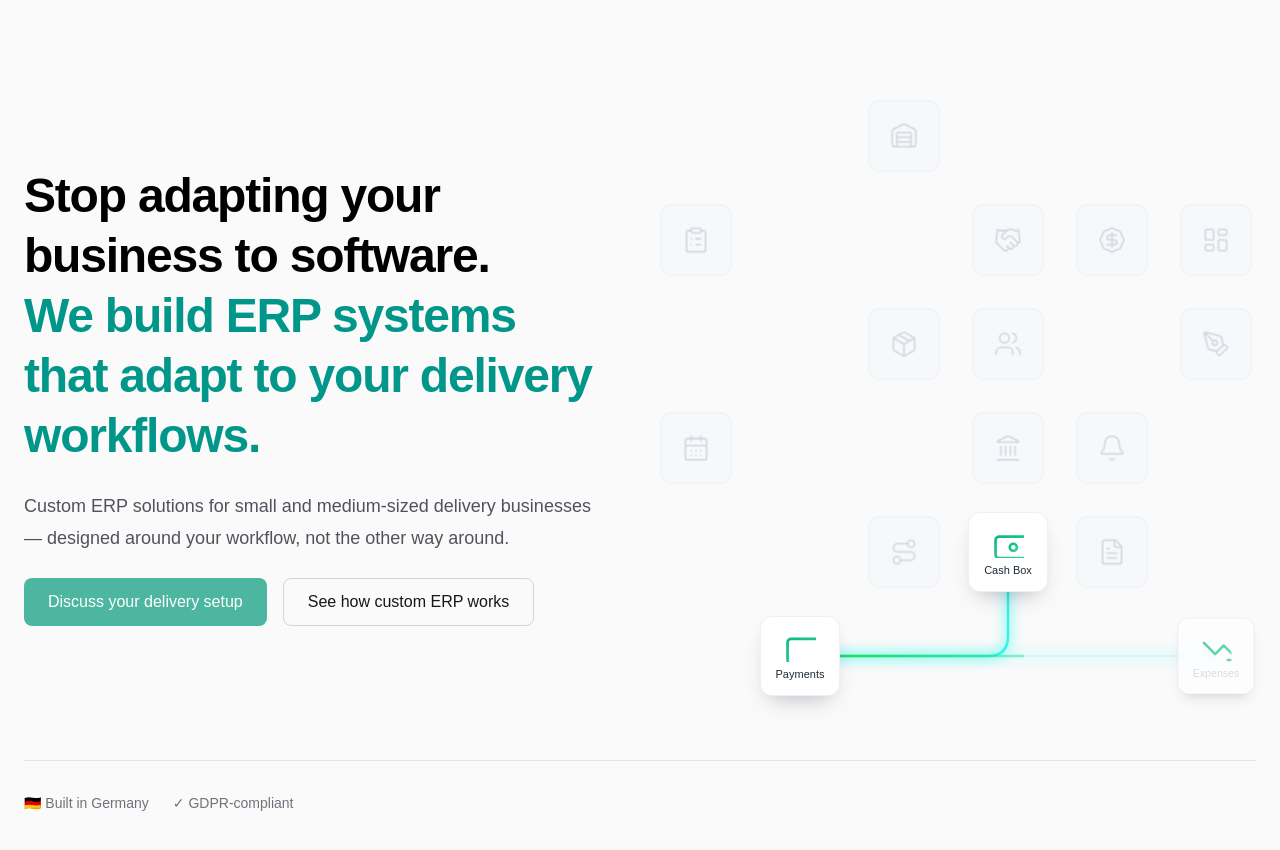
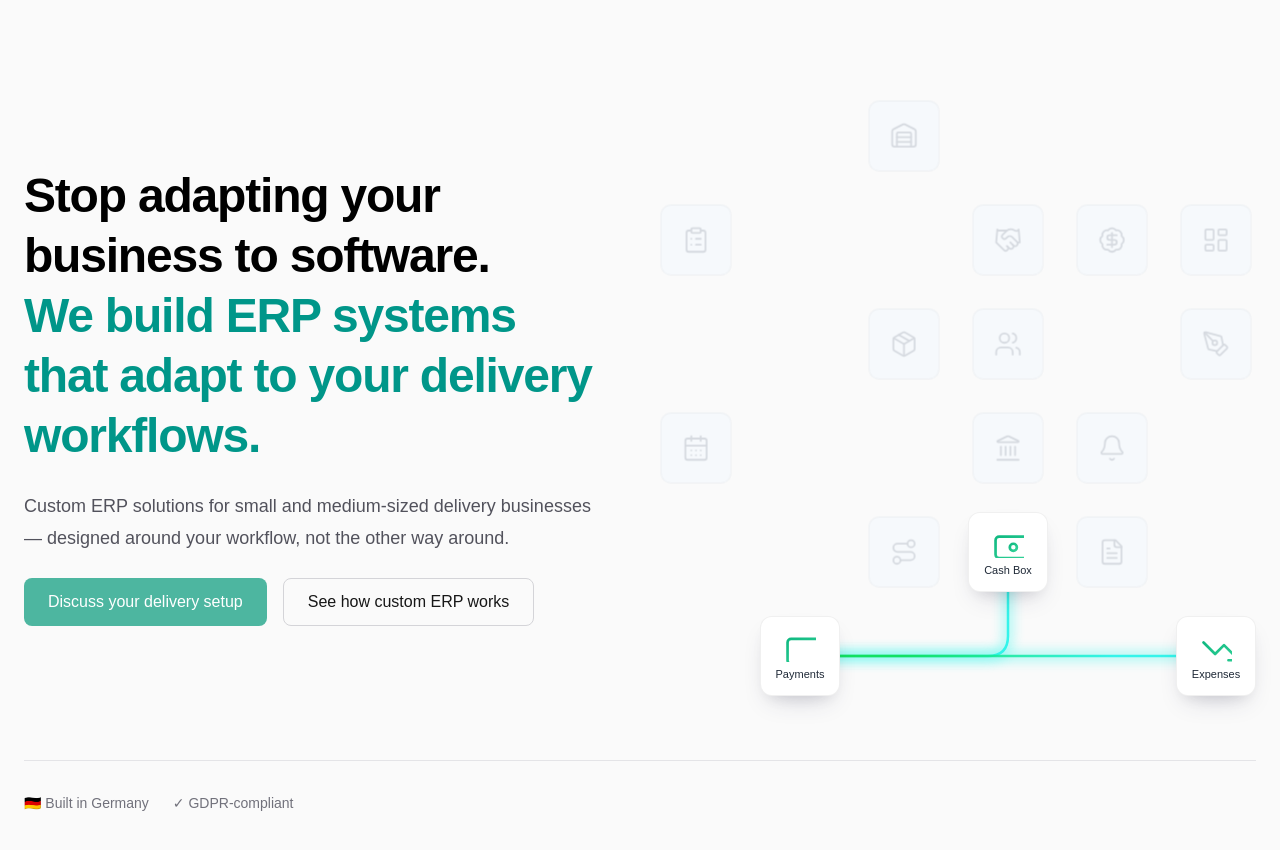
Before and after one commit to zaferkucuk/soluty-website, a Next.js app: page /en in a window 1280 px wide. Shown: the top 850 px of the page. Built offline with nearby package versions, Linux system fonts and the light colour scheme.

Commit message:
feat(ModuleGrid): Reduce group transition delay to 0.4s
- Update groupTransitionDelay from 600ms to 400ms
- Add documentation for Stripe's exact scale values (0.886364)
- Card scale already matches Stripe: 0.886 inactive → 1.0 active

```diff
--- a/app/[locale]/components/ModuleGrid/ModuleCard.tsx
+++ b/app/[locale]/components/ModuleGrid/ModuleCard.tsx
@@ -19,14 +19,20 @@ interface ModuleCardProps {
 
 /**
  * Stripe's exact styling values extracted from their homepage.
+ *
+ * From Stripe.com analysis:
+ * - Inactive scale: 0.886364 (matrix value from computed style)
+ * - Active scale: 1.0
+ * - Icon container: 78px × 78px
+ *
  * The dual-layer system uses:
  * - Outline layer: visible when inactive (ghost state)
  * - Solid layer: visible when active (elevated state)
  */
 const STRIPE_CARD_STYLES = {
-  // Scale values
-  inactiveScale: 0.886,  // ~88.6% when inactive
-  activeScale: 1.0,      // 100% when active
+  // Scale values - exact Stripe values
+  inactiveScale: 0.886,  // Stripe uses 0.886364 ≈ 0.886
+  activeScale: 1.0,      // Full size when active
 
   // Background colors
   inactiveBg: '#f6f9fc', // Light gray (outline layer)
--- a/app/[locale]/components/ModuleGrid/index.tsx
+++ b/app/[locale]/components/ModuleGrid/index.tsx
@@ -42,12 +42,12 @@ function useMediaQuery(query: string): boolean {
  * - Cards appear one by one with short delays
  * - Group stays fully visible for display duration
  * - Cards disappear in reverse order
- * - 0.6 second pause between groups
+ * - 0.4 second pause between groups
  */
 const SEQUENTIAL_CONFIG = {
   cardActivationDelay: 200,      // 200ms between each card appearing
   groupDisplayDuration: 2500,    // 2.5s all cards visible
-  groupTransitionDelay: 600,     // 0.6s pause between groups
+  groupTransitionDelay: 400,     // 0.4s pause between groups
   cardDeactivationDelay: 150,    // 150ms between each card disappearing
 };
 
```
